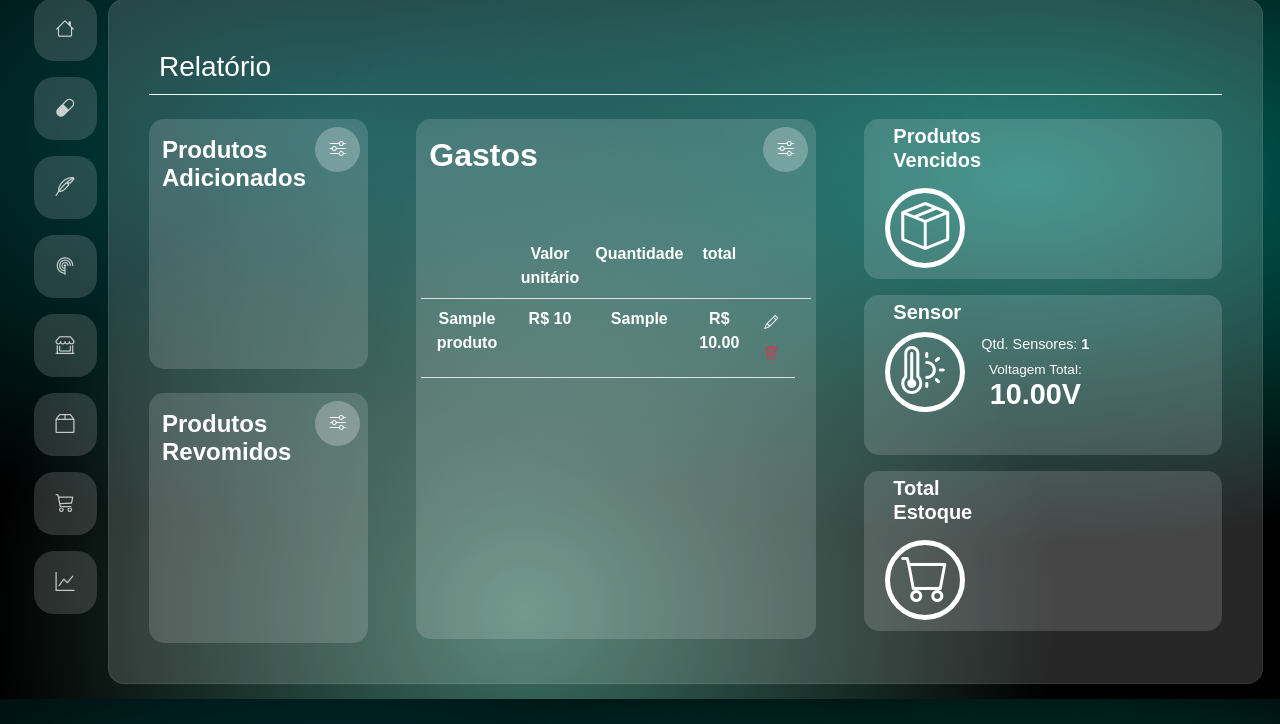
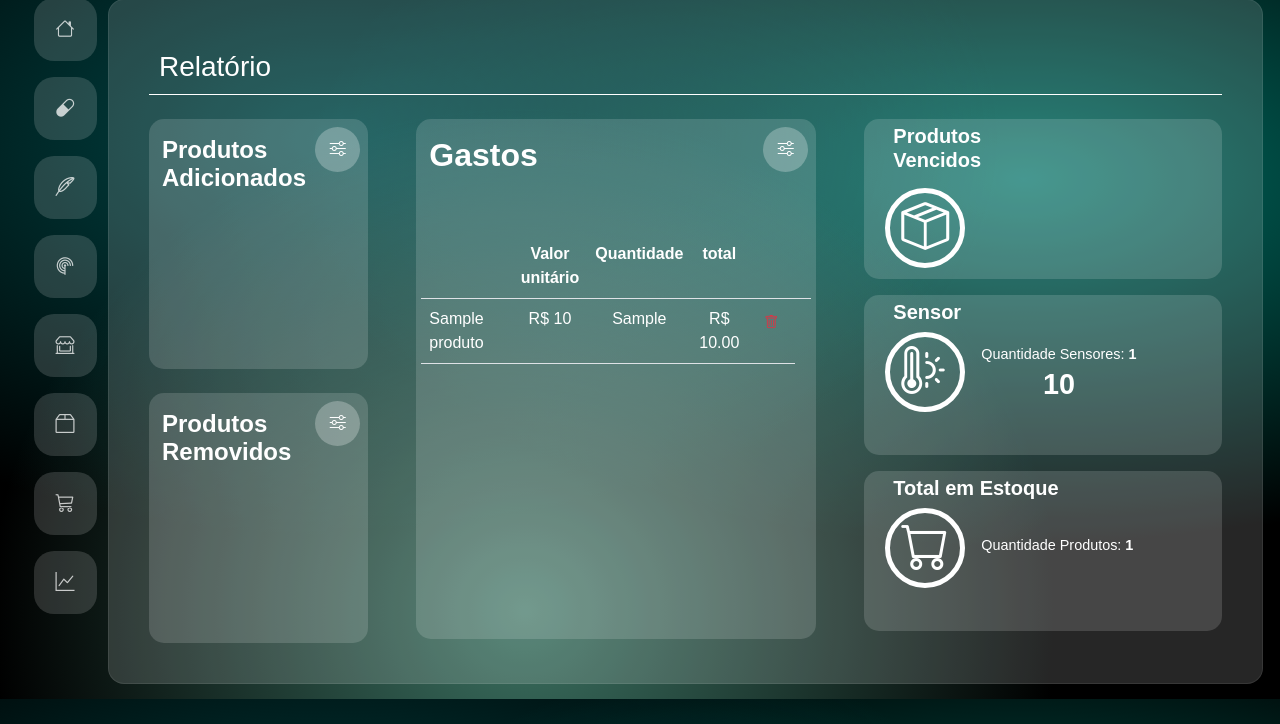
Before and after one commit to VETALLIS/Projeto, a Flask app: template templates/relatorio.html in a window 1280 px wide. Shown: the part 101-825 px from the top of the page. Run offline with Flask 3, Linux system fonts and the light colour scheme; the template is opened without the code that fills it: most values are stand-ins (such as "Sample title", 1, 10 or a date in 2020); lists and menus that the app fills with data are empty.

Commit message:
Update relatorio.html

```diff
--- a/templates/relatorio.html
+++ b/templates/relatorio.html
@@ -24,7 +24,7 @@
             <label style=" margin-left: 0 !important; align-self: flex-start; z-index: 1000;">
             </label>
             <h5 class="text-start text-white fw-bold mb-0 ps-2 fs-4" style="position: relative; top: -12px;">Produtos
-                <br>Revomidos
+                <br>Removidos
             </h5>
             <button
                 class="rounded-circle border-0 d-flex align-items-center justify-content-center  position-absolute top-0 end-0 m-2"
@@ -58,18 +58,16 @@
                 </tr>
                 {% for produto in lista_compra %}
                 <tr>
-                    <th class="text-white">{{ produto.lista_compra_nome }}</th>
-                    <th class="text-white">R$ {{ produto.lista_compra_valor }}</th>
-                    <th class="text-white">{{ produto.lista_compra_quantidade }}</th>
-                    <th class="text-white">R$ {{ "%.2f"|format(produto.lista_compra_valor *
+                    <th class="text-white fw-normal align-items-start text-start">{{ produto.lista_compra_nome }}</th>
+                    <th class="text-white fw-normal">R$ {{ produto.lista_compra_valor }}</th>
+                    <th class="text-white fw-normal">{{ produto.lista_compra_quantidade }}</th>
+                    <th class="text-white fw-normal">R$ {{ "%.2f"|format(produto.lista_compra_valor *
                         produto.lista_compra_quantidade) }}</th>
                     <td>
-                        <button class="btn btn-sm btn-link text-white" onclick="editarItem(1)">
-                            <i class="bi bi-pencil"></i>
-                        </button>
-                        <button class="btn btn-sm btn-link text-danger" onclick="excluirItem(1)">
+                        <a class="btn btn-sm btn-link text-danger"
+                            href="{{url_for('excluir_lista_compra', lista_compra_id=produto.lista_compra_id)}}">
                             <i class="bi bi-trash"></i>
-                        </button>
+                        </a>
                     </td>
 
                 </tr>
@@ -102,14 +100,15 @@
 
                 <div class="d-flex flex-column">
                     <!-- Mostra a quantidade total de sensores cadastrados -->
-                    <label class="form-label mb-0" style="color: #fff; font-size: 0.9rem;">Qtd. Sensores: <strong>{{
+                    <label class="form-label mb-0" style="color: #fff; font-size: 0.9rem;">Quantidade Sensores:
+                        <strong>{{
                             total_sensores }}</strong></label>
 
-                    <label class="form-label mb-0 mt-1" style="color: #fff; font-size: 0.85rem;">Voltagem Total:</label>
+                    <label class="form-label mb-0 mt-1" style="color: #fff; font-size: 0.85rem;"></label>
                     <span style="color: #fff; font-size: 1.8rem; font-weight: bold; line-height: 1;">
                         {% if sensores %}
                         {% set total_voltagem = sensores %}
-                        {{ "%.2f"|format(total_voltagem) }}V
+                        {{ "%.d"|format(total_voltagem) }}
                         {% else %}
                         0.00V
                         {% endif %}
@@ -123,10 +122,24 @@
         <!-- Card do Total Estoque (Sempre visível, fora do if) -->
         <div class="me-4"
             style="border-radius: 15px; background: rgba(255, 255, 255, 0.15); padding: 5px; max-width:400px !important; width: 100% !important; height: 160px;">
-            <h5 class="text-start text-white fw-bold mb-0 ps-4 fs-5;">Total<br>Estoque</h5>
-            <div class="border border-white rounded-circle d-flex align-items-center justify-content-center border-5 ms-3 mt-3"
-                style="width: 80px; height: 80px;">
-                <i class="bi bi-cart text-white" style="font-size: 3rem;"></i>
+            <h5 class="text-start text-white fw-bold mb-0 ps-4 fs-5;">Total em Estoque</h5>
+            <div class="d-flex align-items-center gap-3 mt-2 ms-3">
+                <div class="border border-white rounded-circle d-flex align-items-center justify-content-center border-5"
+                    style="width: 80px; height: 80px; flex-shrink: 0;">
+                    <i class="bi bi-cart text-white" style="font-size: 3rem;"></i>
+                </div>
+
+                <div class="d-flex flex-column">
+                    <!-- Mostra a quantidade total de sensores cadastrados -->
+                    <label class="form-label mb-0" style="color: #fff; font-size: 0.9rem;">Quantidade Produtos:
+                        <strong>{{
+                            total_sensores }}</strong></label>
+
+                    <label class="form-label mb-0 mt-1" style="color: #fff; font-size: 0.85rem;"></label>
+                    <span style="color: #fff; font-size: 1.8rem; font-weight: bold; line-height: 1;">
+
+                    </span>
+                </div>
             </div>
         </div>
 
```
